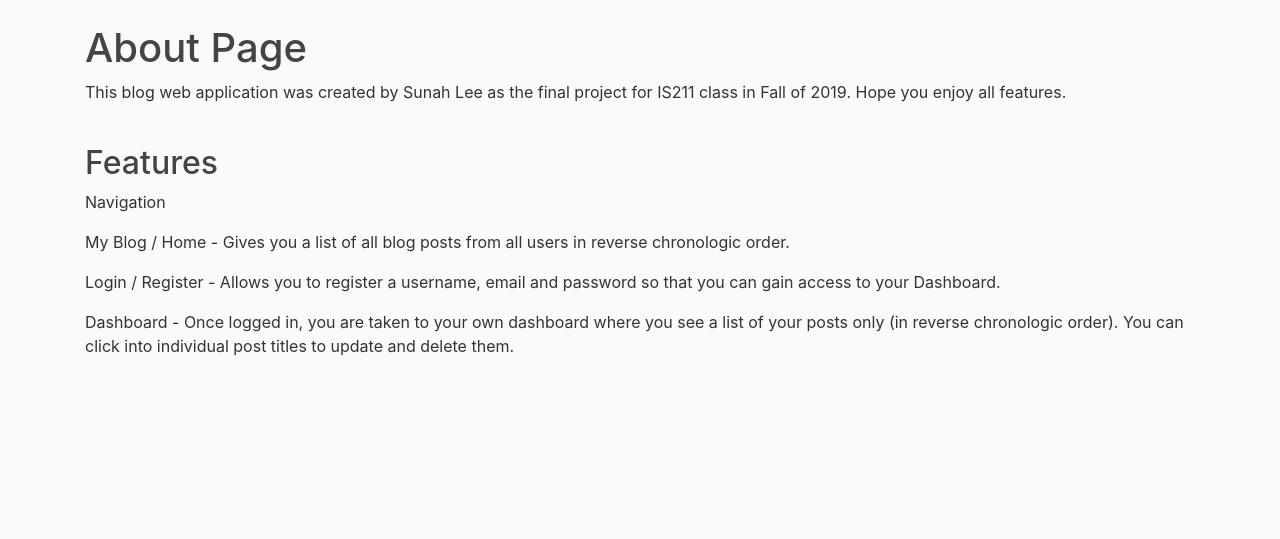
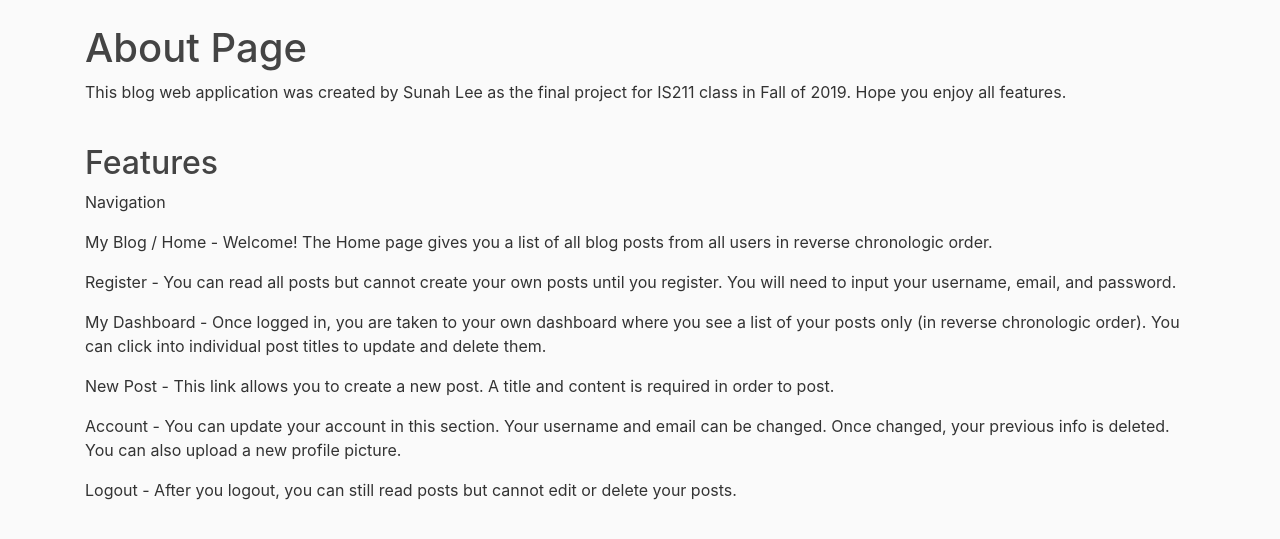
Before and after one commit to lee-sunny/IS211_FinalProject, a Flask app: page /about in a window 1280 px wide. Shown: the part 56-595 px from the top of the page. Run offline with Flask 2, Linux system fonts and the light colour scheme; some libraries are stand-ins or nearby versions.

Commit message:
Update about.html

```diff
--- a/myblog/templates/about.html
+++ b/myblog/templates/about.html
@@ -4,7 +4,12 @@
     <p>This blog web application was created by Sunah Lee as the final project for IS211 class in Fall of 2019. Hope you enjoy all features.</p><br>
     <h2>Features</h2>
     <p>Navigation</p>
-    <p>My Blog / Home - Gives you a list of all blog posts from all users in reverse chronologic order.</p>
-    <p>Login / Register - Allows you to register a username, email and password so that you can gain access to your Dashboard.</p>
-    <p>Dashboard - Once logged in, you are taken to your own dashboard where you see a list of your posts only (in reverse chronologic order). You can click into individual post titles to update and delete them.</p>
+    <p>My Blog / Home - Welcome! The Home page gives you a list of all blog posts from all users in reverse chronologic order.</p>
+    <p>Register - You can read all posts but cannot create your own posts until you register. You will need to input your username, email, and password.</p>
+
+    <p>My Dashboard - Once logged in, you are taken to your own dashboard where you see a list of your posts only (in reverse chronologic order). You can click into individual post titles to update and delete them.</p>
+    <p>New Post - This link allows you to create a new post. A title and content is required in order to post.</p>
+    <p>Account - You can update your account in this section. Your username and email can be changed. Once changed, your previous info is deleted. You can also upload a new profile picture.</p>
+    <p>Logout - After you logout, you can still read posts but cannot edit or delete your posts.</p>
+
 {% endblock content %}
```
